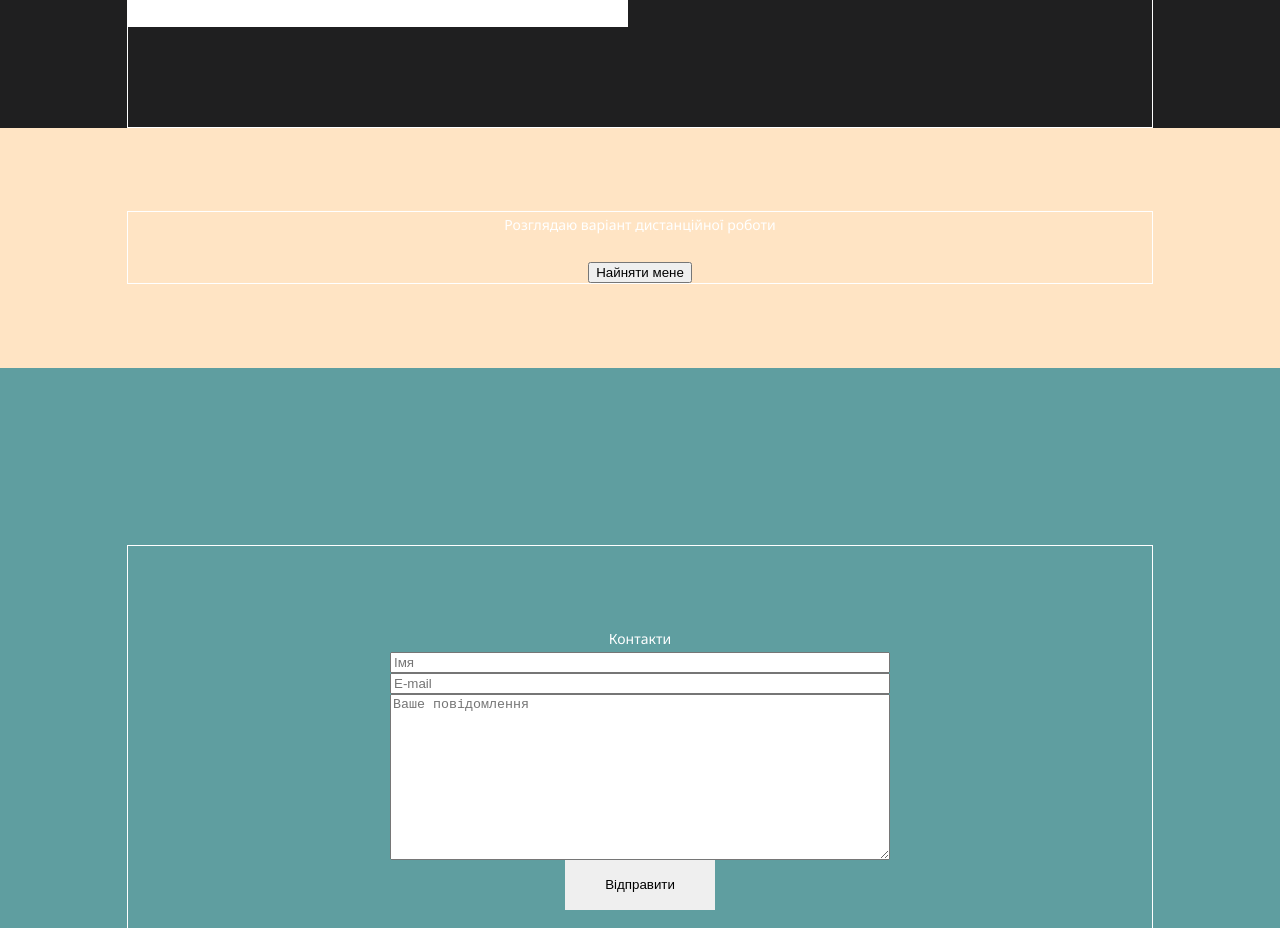
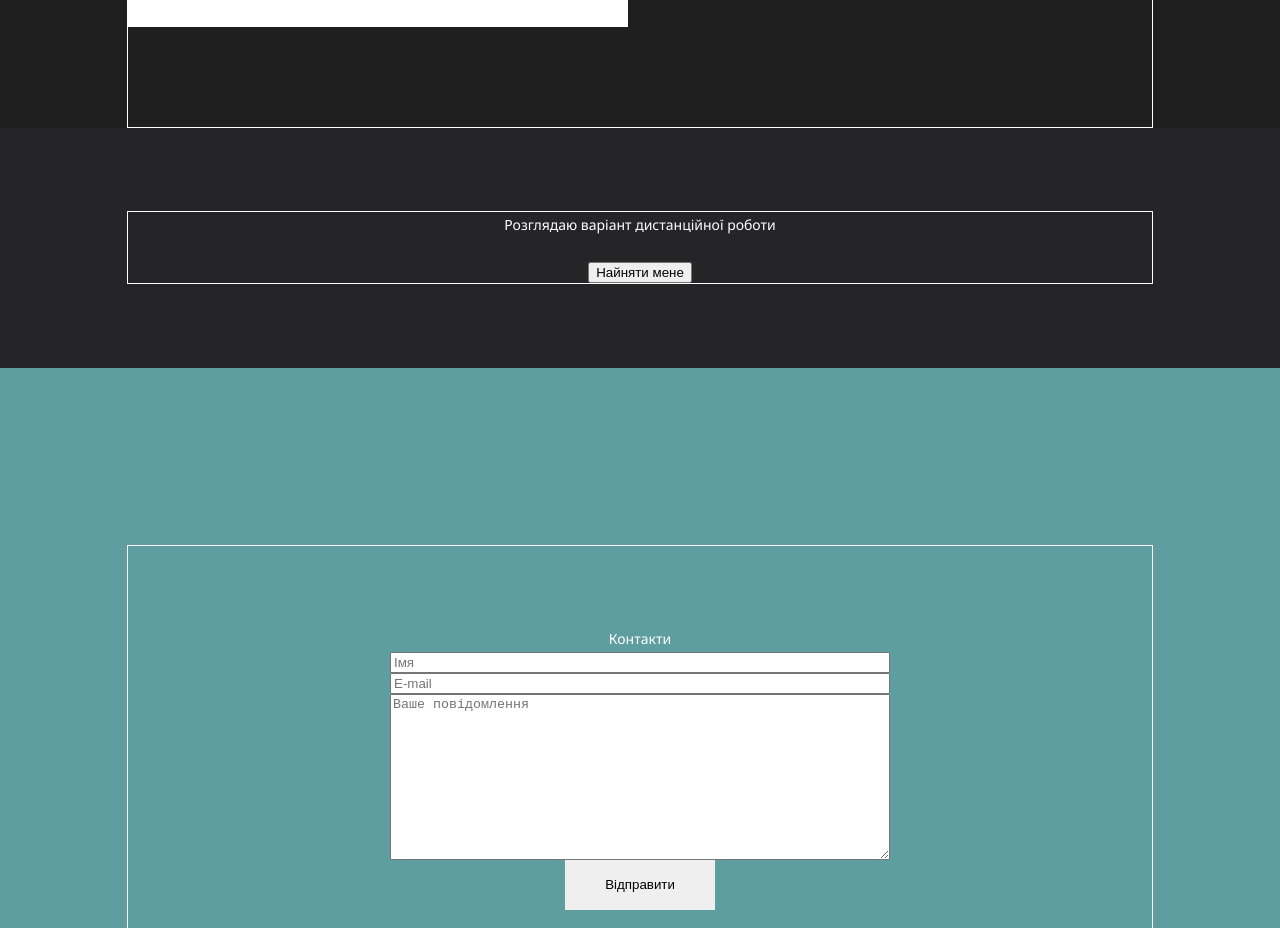
Before and after one commit to mr-Vasyl/Portfolio, a React (Create React App) app: page / in a window 1280 px wide. Shown: the part 2600-3528 px from the top of the page. Built offline with nearby package versions, Linux system fonts and the light colour scheme.

Commit message:
color for slogan

```diff
--- a/package.json
+++ b/package.json
@@ -1,5 +1,6 @@
 {
   "name": "portfolio",
+  "homepage":"https://mr-Vasyl.github.io/Portfolio",
   "version": "0.1.0",
   "private": true,
   "dependencies": {
@@ -11,7 +12,9 @@
     "start": "react-scripts start",
     "build": "react-scripts build",
     "test": "react-scripts test",
-    "eject": "react-scripts eject"
+    "eject": "react-scripts eject",
+    "predeploy": "npm run build",
+    "deploy": "gh-pages -d build"
   },
   "eslintConfig": {
     "extends": "react-app"
--- a/src/Slogan.module.css
+++ b/src/Slogan.module.css
@@ -1,6 +1,6 @@
 .slogan {
     height: 30vh;
-    background-color: bisque;
+    background-color: #252527;
     display: flex;
     justify-content: center;
     align-items: center;
```
Also changed, not shown: 1 other file (tests, documents, lock files or other folders).
